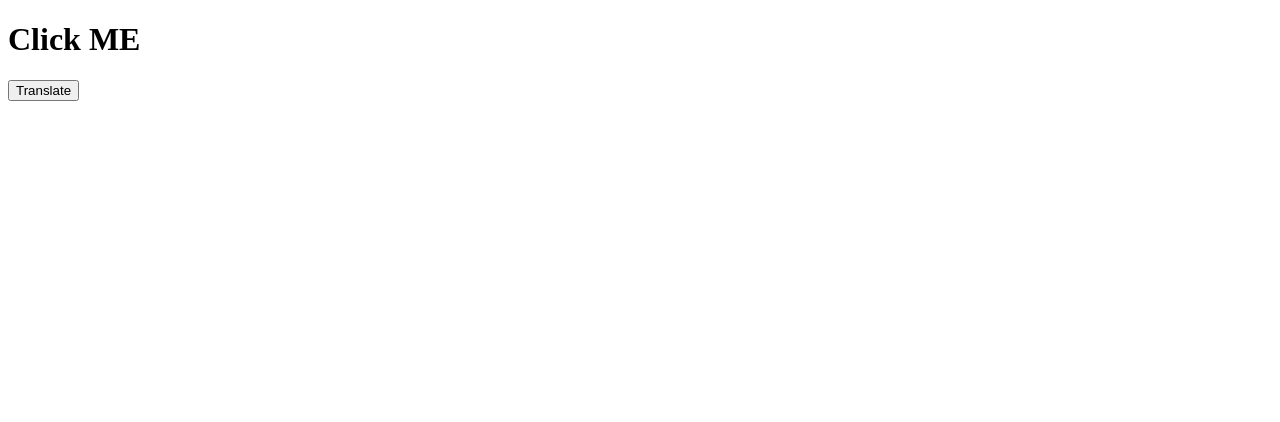
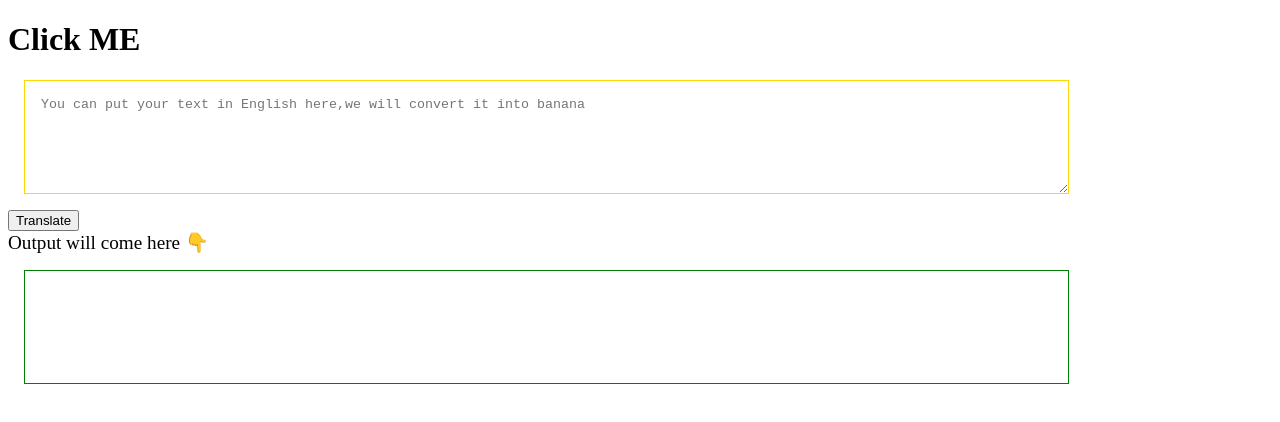
Before and after one commit to PratikaNG/banana-speak, a plain HTML site: page index.html in a window 1280 px wide. Drawn offline with Linux system fonts and the light colour scheme.

Commit message:
input and output process done

```diff
--- a/app.js
+++ b/app.js
@@ -1,8 +1,11 @@
 var btnTranslate = document.querySelector("#btn-translate");
 var txtInput = document.querySelector("#txt-input");
-console.log(txtInput);
+var outputDiv = document.querySelector("#output");
+
+// console.log(txtInput);
 function clickHandler(){
-    console.log("input",txtInput.value);
+    outputDiv.innerText="xxxx " + txtInput.value;
+    // console.log("input",txtInput.value);
 };
 
-btnTranslate = addEventListener("click",clicktHandler());
+btnTranslate = addEventListener("click",clickHandler);
--- a/index.html
+++ b/index.html
@@ -4,19 +4,34 @@
     <meta charset="UTF-8">
     <meta name="viewport" content="width=device-width, initial-scale=1.0">
     <title>Banana talk</title>
-</head>
-<body>
-    <h1>Click ME</h1>
-    <!-- <style>
-        textarea id="txt-input" placeholder={
-            width: 90%;
+    <style>
+        textarea {
+            width: 80%;
+            display: block;
+            margin: 1rem;
+            height: 10vh;
+            padding: 1rem;
+            border: 1px  solid gold;
+        }
+    /* output */
+        #output{
+            border: 1px solid green;
+            width: 80%;
             display: block;
             margin: 1rem;
             height: 10vh;
             padding: 1rem;
         }
-    </style> -->
-    <button id="btn-translate">Translate</button>
+
+    </style>
+</head>
+<body>
+    <h1>Click ME</h1>
+    <textarea id="txt-input" placeholder="You can put your text in English here,we will convert it into banana"></textarea>
+<button id="btn-translate">Translate</button>
+<div style= "font-size:larger;">Output will come here 👇</div>
+<div id="output"></div>
+<script src = "app.js" type="text/javascript"></script>
 
 </body>
 </html>
```
